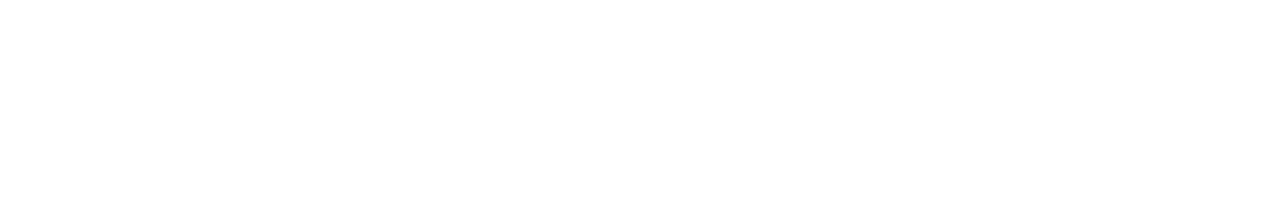
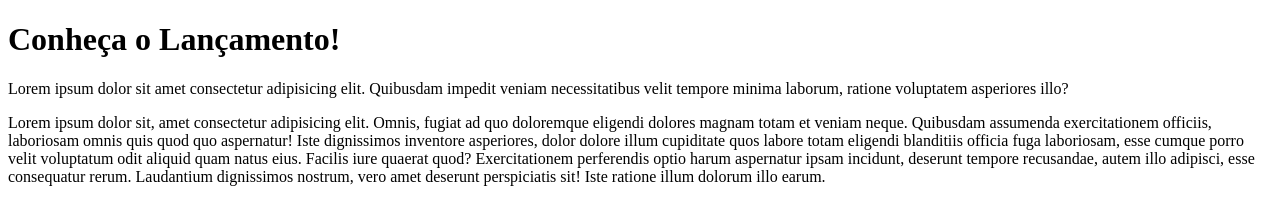
Before and after one commit to IngridyEstefany/AtividadeFTIC, a plain HTML site: page index.html in a window 1280 px wide. Drawn offline with Linux system fonts and the light colour scheme.

Commit message:
Teste Título Subtítulo e Texto

```diff
--- a/index.html
+++ b/index.html
@@ -2,11 +2,17 @@
 
 <html>
     <head>
-
+        <title>NOVOS APARTAMENTOS A VENDA!!!</title>
     </head>
 
     <body>
+        <h1>Conheça o Lançamento!</h1>
 
+        <p>Lorem ipsum dolor sit amet consectetur adipisicing elit. Quibusdam impedit veniam necessitatibus velit tempore minima laborum, ratione voluptatem asperiores illo?</p>
+
+        <p>Lorem ipsum dolor sit, amet consectetur adipisicing elit. Omnis, fugiat ad quo doloremque eligendi dolores magnam totam et veniam neque. Quibusdam assumenda exercitationem officiis, laboriosam omnis quis quod quo aspernatur!
+            Iste dignissimos inventore asperiores, dolor dolore illum cupiditate quos labore totam eligendi blanditiis officia fuga laboriosam, esse cumque porro velit voluptatum odit aliquid quam natus eius. Facilis iure quaerat quod?
+            Exercitationem perferendis optio harum aspernatur ipsam incidunt, deserunt tempore recusandae, autem illo adipisci, esse consequatur rerum. Laudantium dignissimos nostrum, vero amet deserunt perspiciatis sit! Iste ratione illum dolorum illo earum.</p>
 
     </body>
 
```
